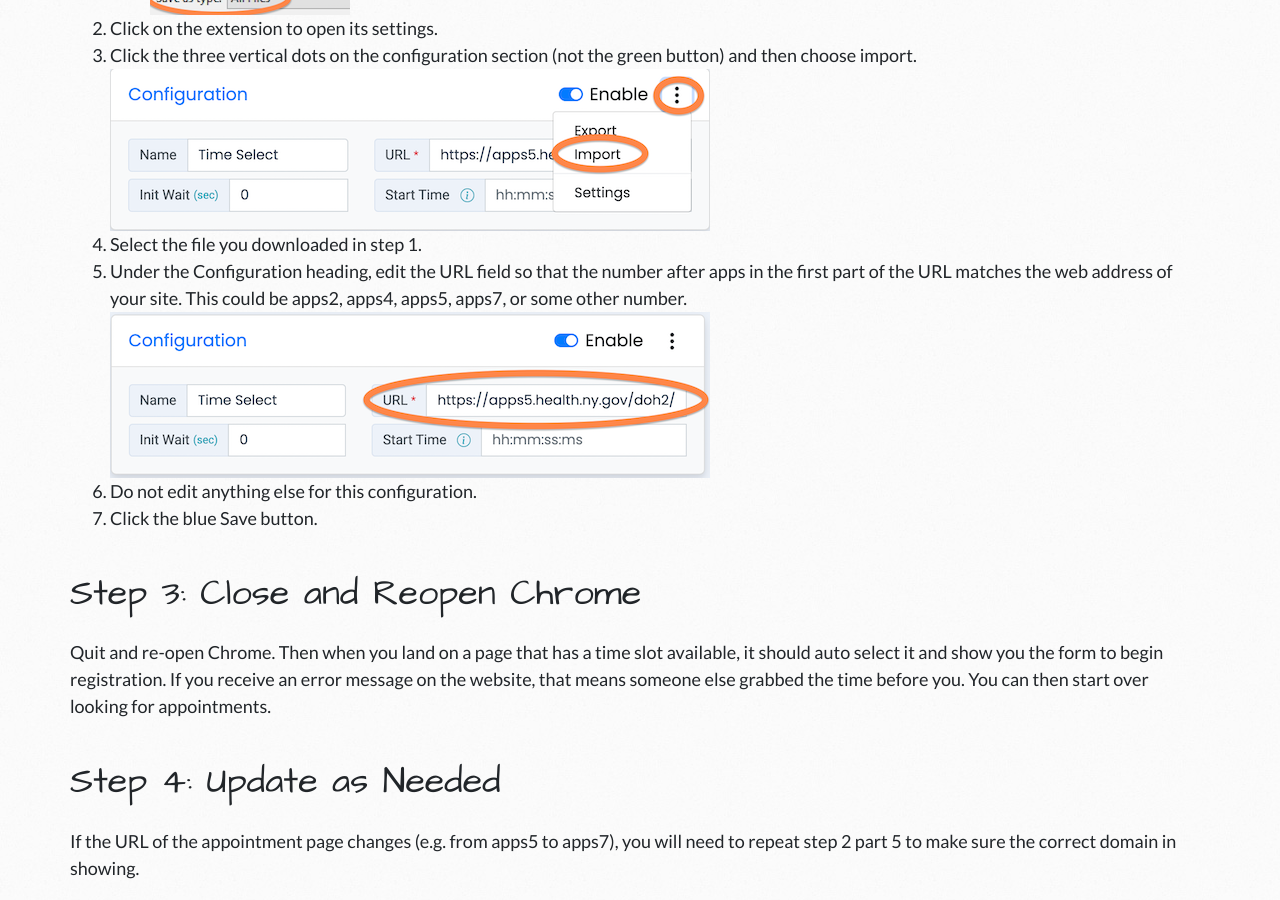
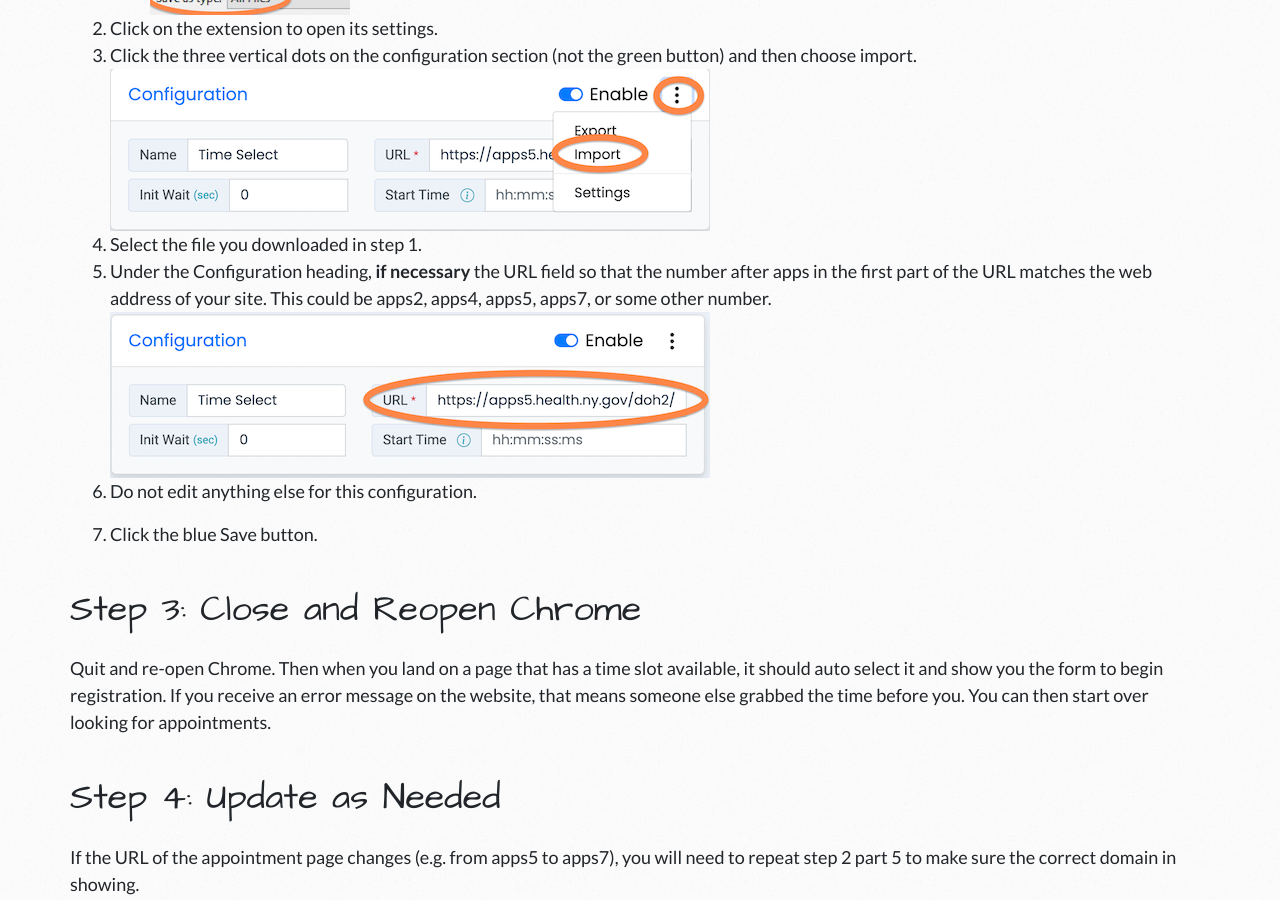
Before and after one commit to loganrath/dwap-main, a Jekyll site: the page built from autoclick.md, in a window 1280 px wide and 900 px high, scrolled down 847 px. Built offline with Jekyll 4.4.1, drawn with Linux system fonts in a browser that asks for light colours; nearby versions of some CDN libraries.

Commit message:
Update autoclick.md

```diff
--- a/autoclick.md
+++ b/autoclick.md
@@ -18,9 +18,10 @@ This configuration file currently works, but we cannot guarantee that it will al
  3. Click the three vertical dots on the configuration section (not the green button) and then choose import.
  ![Screenshot showing installation](/assets/images/autoclick-import.png)
  4. Select the file you downloaded in step 1.
- 5. Under the Configuration heading, edit the URL field so that the number after apps in the first part of the URL matches the web address of your site. This could be apps2, apps4, apps5, apps7, or some other number.
+ 5. Under the Configuration heading, **if necessary** the URL field so that the number after apps in the first part of the URL matches the web address of your site. This could be apps2, apps4, apps5, apps7, or some other number.
  ![Screenshot showing URL to fix](/assets/images/autoclick-url.png)
  6. Do not edit anything else for this configuration.
+
  7. Click the blue Save button.
 
 # Step 3: Close and Reopen Chrome
```
